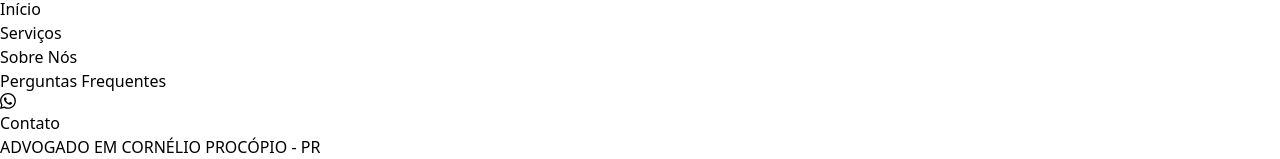
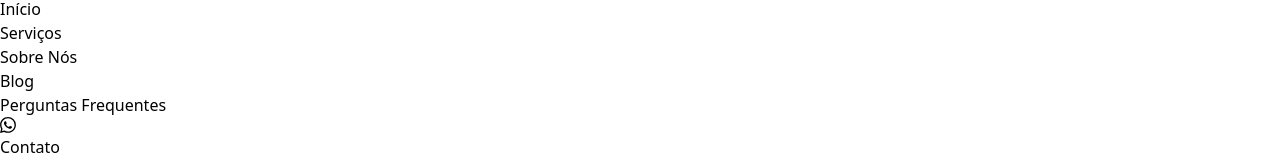
Before and after one commit to Paper-Street-Softwares/LP-Evandro-Amancio, a React (Vite) app: page / in a window 1280 px wide. Shown: the part 320-479 px from the top of the page. Built offline with nearby package versions, Linux system fonts and the light colour scheme; no server answers; a web font is replaced by a local one.

Commit message:
fix: Blog e link ancora

```diff
--- a/src/components/sectionElements/ListGroupSocial.jsx
+++ b/src/components/sectionElements/ListGroupSocial.jsx
@@ -14,7 +14,7 @@ export default function ListGroupSocial({
 
   useEffect(() => {
     // IDs do menu (mesma ordem do pt.json)
-    const allIds = ["home", "service", "about", "faq", "maps"];
+    const allIds = ["home", "service", "about", "blog", "faq"];
 
     // Pega labels direto do pt.json via i18next
     const allLabels = t("navbar.menuItems", { returnObjects: true });
--- a/src/components/sectionElements/SidebarSocial.jsx
+++ b/src/components/sectionElements/SidebarSocial.jsx
@@ -10,6 +10,7 @@ import {
   HelpCircle,
   AlignJustify,
   MapPin,
+  FileText,
 } from "lucide-react";
 import { Link as ScrollLink } from "react-scroll";
 import { Link as RouterLink } from "react-router-dom";
@@ -44,8 +45,10 @@ export default function SidebarSocial({ colorMode, mode = "blog" }) {
     <HomeIcon />,
     <UserSearch />,
     <ServerIcon />,
+    <FileText />,
     <HelpCircle />,
-    <MapPin />,
+
+    // <MapPin />,
   ];
 
   return (
--- a/src/components/sections/BlogPosts.jsx
+++ b/src/components/sections/BlogPosts.jsx
@@ -1,13 +1,15 @@
 import { useState, useEffect } from "react";
+import { useTranslation } from "react-i18next";
 import WordPressBlogCard from "../cards/WordPressBlogCard";
 import SectionArea from "../sectionElements/SectionArea";
 import SectionWrapper from "../sectionElements/SectionWrapper";
 import SectionHeader from "../sectionElements/SectionHeader";
-import content from "../../content/content";
 import Paragraphs from "../sectionElements/Paragraphs";
 import MotionDivDownToUp from "../animation/MotionDivDownToUp";
+import content from "../../content/content";
 
 function BlogPosts() {
+  const { t } = useTranslation();
   const [posts, setPosts] = useState([]);
 
   useEffect(() => {
@@ -15,24 +17,25 @@ function BlogPosts() {
       `https://public-api.wordpress.com/rest/v1.1/sites/${content.texts.blog.blogLink}/posts/`
     )
       .then((response) => response.json())
-      .then((data) => setPosts(data.posts)) // Ajustado para pegar a chave correta
+      .then((data) => setPosts(data.posts))
       .catch((error) => console.error("Erro ao buscar posts:", error));
   }, []);
 
   return (
     <div>
-      <SectionArea className="bg-bgSectionDark" id="blog">
+      <SectionArea className="bg-bgSectionDark" id="blog" paddingbot={false}>
         <SectionWrapper>
           <SectionHeader
             className="text-center"
-            miniTitle={content.texts.blog.miniTag}
-            sectionHeaderTitle={content.texts.blog.title}
-            sectionHeaderSubtitle={content.texts.blog.subtitle}
+            miniTitle={t("blog.miniTag")}
+            sectionHeaderTitle={t("blog.title")}
+            sectionHeaderSubtitle={t("blog.subtitle")}
             color=""
-            titleColorSet="text-white"
-            subtitleColorSet="text-white"
+            titleColorSet="text-black"
+            subtitleColorSet="text-black"
             type=""
           />
+
           <ul className="flex flex-wrap gap-[30px] justify-center mb-[80px]">
             {posts.slice(0, 3).map((post) => (
               <li key={post.ID}>
@@ -64,13 +67,15 @@ function BlogPosts() {
               </li>
             ))}
           </ul>
+
           <MotionDivDownToUp>
-            <Paragraphs className="text-center text-white underline transition hover:scale-110">
+            <Paragraphs className="text-center text-black underline transition hover:scale-110">
               <a
                 href={`https://${content.texts.blog.blogLink}`}
                 target="_blank"
+                rel="noopener noreferrer"
               >
-                {content.texts.blog.label}
+                {t("blog.label")}
               </a>
             </Paragraphs>
           </MotionDivDownToUp>
@@ -78,27 +83,6 @@ function BlogPosts() {
       </SectionArea>
     </div>
   );
-
-  // return (
-  //   <div>
-  //     <WordPressBlogCard />
-  //     <h2>Últimas postagens</h2>
-  //     <ul>
-  //       {posts.map((post) => (
-  //         <li key={post.ID}>
-  //           <h3 dangerouslySetInnerHTML={{ __html: post.title }} />
-  //           <p dangerouslySetInnerHTML={{ __html: post.excerpt }} />
-  //           {post.featured_image && (
-  //             <img src={post.featured_image} alt="Imagem do post" width="300" />
-  //           )}
-  //           <a href={post.URL} target="_blank" rel="noopener noreferrer">
-  //             Ler mais
-  //           </a>
-  //         </li>
-  //       ))}
-  //     </ul>
-  //   </div>
-  // );
 }
 
 export default BlogPosts;
--- a/src/content/content.jsx
+++ b/src/content/content.jsx
@@ -553,8 +553,8 @@ const content = {
       subtitle: "",
       img: imgSteps,
       labelCards: "Ver mais",
-      label: "Clique aqui para ver todas as matérias",
-      blogLink: "A_Definir", //sem "https://"
+      label: "A_Definir",
+      blogLink: "evandroamancio.wordpress.com", //sem "https://"
     },
     faq: {
       miniTag: "TIRE SUAS DÚVIDAS",
--- a/src/locales/pt.json
+++ b/src/locales/pt.json
@@ -11,8 +11,8 @@
       "home": "Início",
       "service": "Serviços",
       "about": "Sobre Nós",
-      "faq": "Perguntas Frequentes",
-      "maps": "Mapa"
+      "blog": "Blog",
+      "faq": "Perguntas Frequentes"
     },
     "ctaButtonText": "Contato",
     "ctaButtonTextResponsive": "Contato"
@@ -136,12 +136,10 @@
     }
   },
   "blog": {
-    "miniTag": "A_Definir",
-    "title": "A_Definir",
-    "subtitle": "A_Definir",
-    "labelCards": "A_Definir",
-    "label": "A_Definir",
-    "blogLink": "A_Definir"
+    "miniTag": "BLOG",
+    "title": "Informação jurídica ao seu alcance",
+    "subtitle": "Acompanhe conteúdos exclusivos para manter-se sempre informado.",
+    "label": "Clique aqui para ver todas as matérias"
   },
   "faq": {
     "miniTag": "TIRE SUAS DÚVIDAS",
--- a/src/pages/Index.jsx
+++ b/src/pages/Index.jsx
@@ -77,7 +77,7 @@ export default function Index() {
       <AboutInstagram colorMode={colorMode} socialPrint={true} />
       <CtaSecondary />
       <Steps colorMode={colorMode} />
-      {/* <BlogPosts /> */}
+      <BlogPosts />
       <Faq colorMode={colorMode} />
       {/* <Maps colorMode={colorMode} /> */}
       <FooterSocial colorMode={colorMode} addres={true} obs={false} />
```
